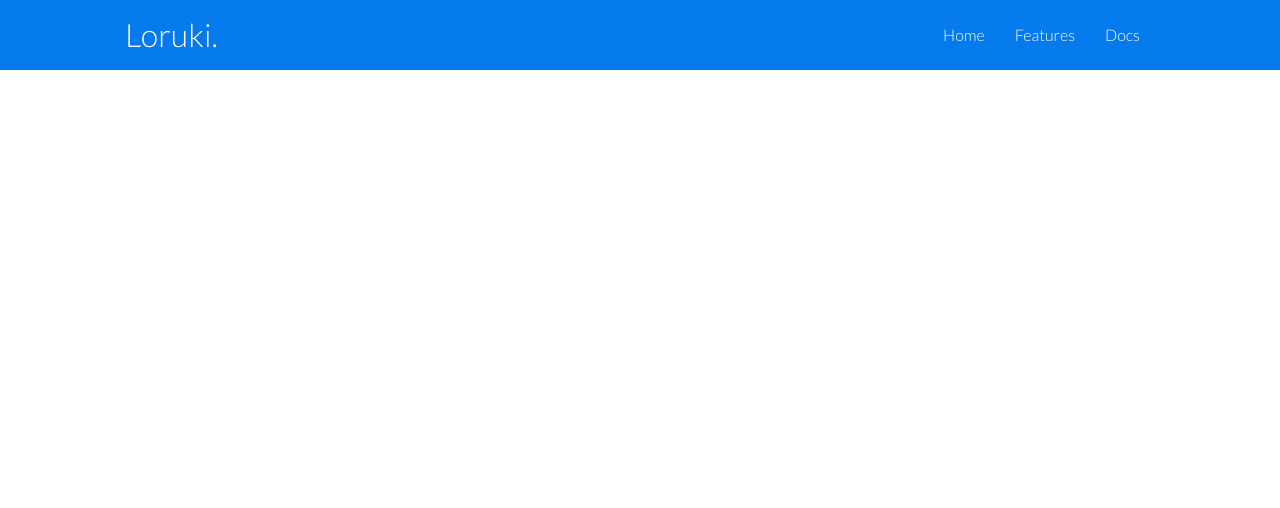
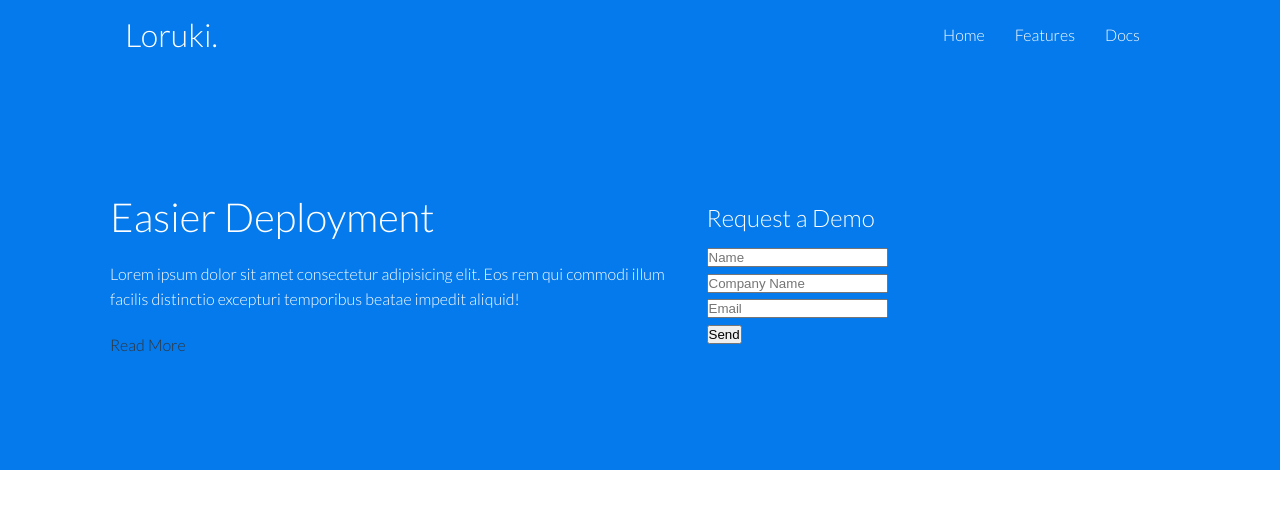
Before and after one commit to lhzaccarelli/loruki-website, a website: page index.html in a window 1280 px wide. Drawn offline with Linux system fonts and the light colour scheme.

Commit message:
Showcase added

```diff
--- a/css/style.css
+++ b/css/style.css
@@ -1,4 +1,10 @@
 @import url('https://fonts.googleapis.com/css2?family=Lato:wght@300&display=swap');
+
+/*** Forma de atribuir custom properties. Root para poder se usado em todo o código. */
+:root {
+    /** '--' é o que define uma propriedade */
+    --primary-color: #047aed;
+}
 
 /** Reset */
 * {
@@ -38,8 +44,9 @@ img {
     width: 100%;
 }
 
+/* Navbar */
 .navbar {
-    background-color: #047aed;
+    background-color: var(--primary-color);
     color: #fff;
     height: 70px;
 }
@@ -64,6 +71,29 @@ img {
     justify-content: space-between;
 }
 
+/* Showcase */
+.showcase {
+    height: 400px;
+    background-color: var(--primary-color);
+    color: #fff;
+    position: relative;
+}
+
+.showcase h1 {
+    font-size: 40px;
+}
+
+.showcase p {
+    margin: 20px 0;
+}
+
+.showcase .grid {
+    grid-template-columns: 55% 45%;
+    gap: 30px;
+}
+
+/* Utilities */
+
 .container {
     max-width: 1110px;
     margin: 0 auto;
@@ -79,3 +109,16 @@ img {
     /* Certifies that the items don't go out of the box */
     height: 100%;
 }
+
+.grid {
+    display: grid;
+    /** 'fr' é uma fração (fraction) */
+    grid-template-columns: 1fr 1fr;
+    /** Outra forma de fazer a msma coisa de cima */
+    grid-template-columns: repeat(2, 1fr);
+    /** Define um gap entre as duas frações */
+    gap: 20px;
+    justify-content: center;
+    align-items: center;
+    height: 100%; /** Ocupa 100% do container */
+}
--- a/index.html
+++ b/index.html
@@ -21,5 +21,35 @@
             </nav>
         </div>
     </div>
+    <!-- /Navbar -->
+
+    <!-- Showcase -->
+    <section class="showcase">
+        <div class="container grid">
+            <div class="showcase-text">
+                <h1>Easier Deployment</h1>
+                <p>Lorem ipsum dolor sit amet consectetur adipisicing elit. Eos rem qui commodi illum facilis distinctio excepturi temporibus beatae impedit aliquid!</p>
+                <a href="features.html" class="btn btn-outline">Read More</a>
+            </div>
+
+            <div class="showcase-form card">
+                    <h2>Request a Demo</h2>
+                    <form>
+                        <div class="form-control">
+                            <input type="text" name="name" placeholder="Name" required>
+                        </div>
+                        <div class="form-control">
+                            <input type="text" name="company" placeholder="Company Name" required>
+                        </div>
+                        <div class="form-control">
+                            <input type="text" name="email" placeholder="Email" required>
+                        </div>
+
+                        <input type="submit" value="Send" class="btn btn-primary">
+                    </form>
+                </div>
+            </div>
+        </div>
+    </section>
 </body>
 </html>
```
